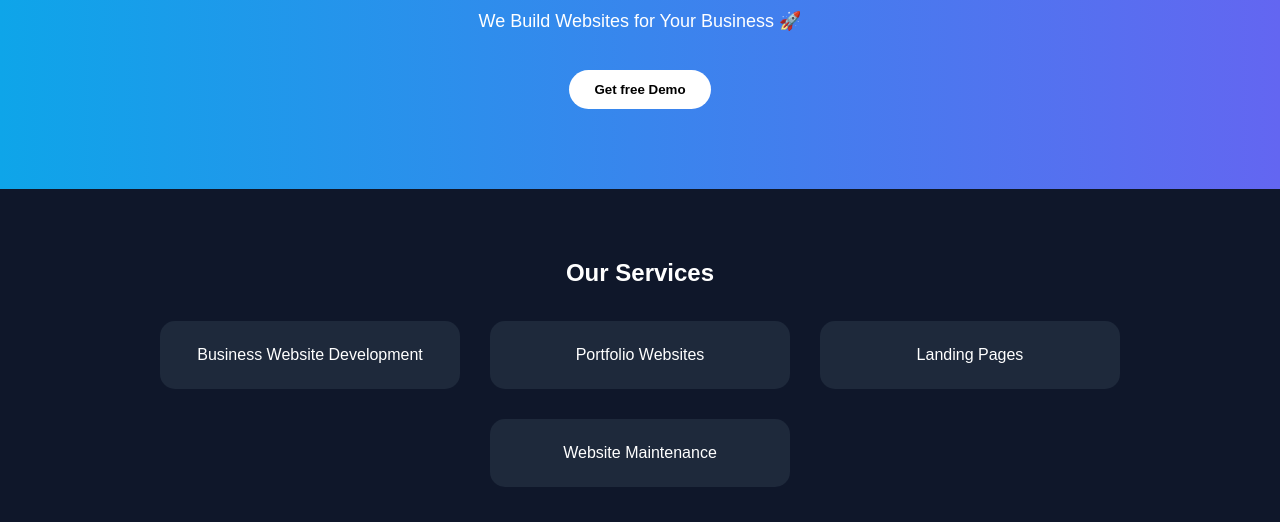
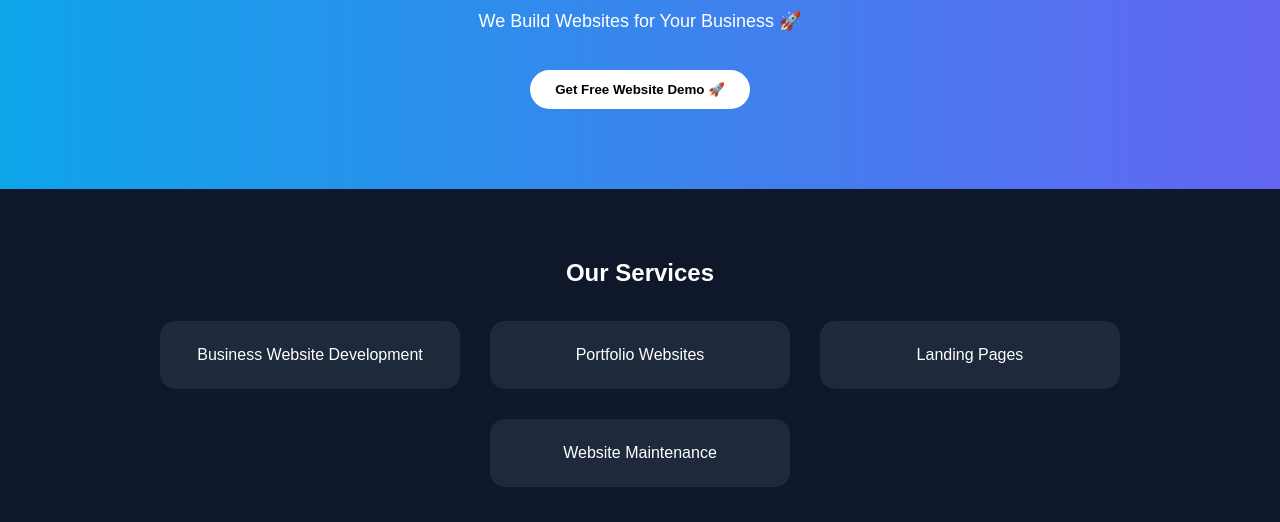
Before and after one commit to Abiiee-mob/auratechsolutions, a plain HTML site: page index.html in a window 1280 px wide. Shown: the part 278-800 px from the top of the page. Drawn offline with Linux system fonts and the light colour scheme.

Commit message:
Update index.html

```diff
--- a/index.html
+++ b/index.html
@@ -94,8 +94,9 @@ footer {
     <h1>Aura Tech Solutions</h1>
     <p>We Build Websites for Your Business 🚀</p>
 
-    <a href="https://instagram.com/auratechsolution.in" target="_blank">
-        <button class="btn">Get free Demo</button>
+    <a
+     href="https://docs.google.com/forms/d/e/1FAIpQLScMgH22CsI4ZPJCyO7GTytIiF13aXaomQu5HrMKqyrEtRJpJw/viewform" target="_blank">
+       <button class="btn">Get Free Website Demo 🚀</button>
     </a>
 </div>
 
```
